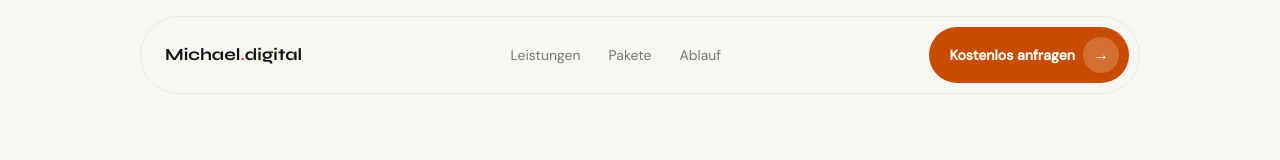
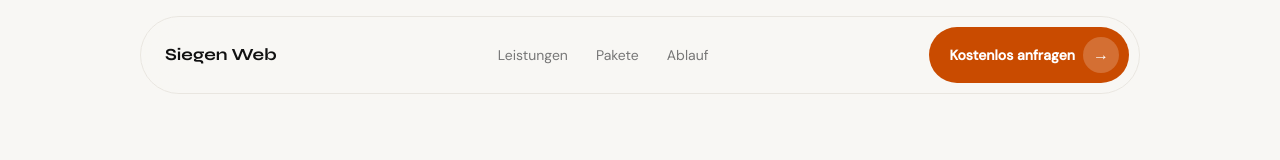
Before and after one commit to michaeldikmd-alt/michael-digital, a Next.js app: page / in a window 1280 px wide. Shown: the top 160 px of the page. Built offline with nearby package versions, Linux system fonts and the light colour scheme.

Commit message:
Rebranding: Michael Digital → Siegen Web

```diff
--- a/app/components/Footer.js
+++ b/app/components/Footer.js
@@ -38,7 +38,7 @@ export default function Footer() {
               color: "#fff",
               marginBottom: 12,
             }}>
-              Michael<span style={{ color: "var(--accent)" }}>.</span>digital
+              Siegen Web
             </div>
             <p style={{
               fontFamily: "var(--font-body), sans-serif",
@@ -136,7 +136,7 @@ export default function Footer() {
             fontSize: 13,
             color: "#444",
           }}>
-            © {new Date().getFullYear()} Michael Digital. Alle Rechte vorbehalten.
+            © {new Date().getFullYear()} Siegen Web. Alle Rechte vorbehalten.
           </p>
           <div style={{ display: "flex", gap: 20 }}>
             {["Impressum", "Datenschutz"].map((link) => (
--- a/app/components/Navbar.js
+++ b/app/components/Navbar.js
@@ -63,7 +63,7 @@ export default function Navbar() {
             color: "#111",
             flexShrink: 0,
           }}>
-            Michael<span style={{ color: "var(--accent)" }}>.</span>digital
+            Siegen Web
           </a>
 
           {!isMobile && (
--- a/app/layout.js
+++ b/app/layout.js
@@ -14,21 +14,21 @@ const dmSans = DM_Sans({
 });
 
 export const metadata = {
-  title: "Handwerker Website Siegen-Wittgenstein | Michael Digital",
+  title: "Siegen Web — Handwerker-Websites in Siegen-Wittgenstein",
   description: "Professionelle Websites für Handwerksbetriebe in Siegen-Wittgenstein. Google Business Einrichtung inklusive. Ab 600€, fertig in 1 Woche. Jetzt kostenlos anfragen.",
   openGraph: {
-    title: "Michael Digital — Handwerker-Websites in Siegen-Wittgenstein",
+    title: "Siegen Web — Handwerker-Websites in Siegen-Wittgenstein",
     description: "Professionelle Website + Google Business für Handwerksbetriebe. Ab 600€ einmalig, fertig in 1 Woche.",
     url: "https://michael-digital.vercel.app",
     type: "website",
-    siteName: "Michael Digital",
+    siteName: "Siegen Web",
   },
 };
 
 const jsonLd = {
   "@context": "https://schema.org",
   "@type": "LocalBusiness",
-  "name": "Michael Digital",
+  "name": "Siegen Web",
   "description": "Professionelle Websites für Handwerksbetriebe",
   "address": {
     "@type": "PostalAddress",
```
